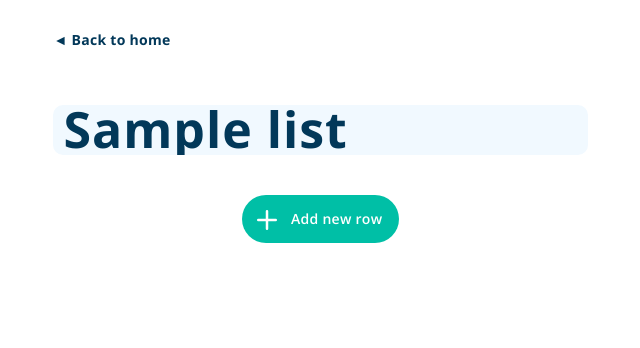
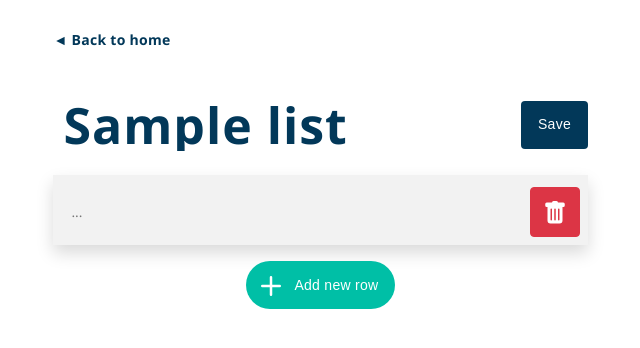
Before and after one commit to PretzelJohn/ListMatic, a Flask app: page /1 in a window 1280 px wide. Shown: the part 70-418 px from the top of the page, without its empty margins (40-680 px from the left). Run offline with Flask 2, Linux system fonts and the light colour scheme; a user stored in the database is signed in; tables that the repository leaves empty hold one stand-in row (values such as "Sample post"); parts of the project's set-up code (start-up, migrations or seed data) failed here and were passed over.

Commit message:
* Fixed save feature on new lists * Added save button * Styled list editor

```diff
--- a/app/routes.py
+++ b/app/routes.py
@@ -36,7 +36,7 @@ def dashboard():
 def list_create(category):
     list_id = add_list(current_user, category)
     flash('You have created a new list!', 'success')
-    return redirect(url_for('list_view', category=category, list_id=list_id))
+    return redirect(url_for('list_view', list_id=list_id))
 
 
 # Shows a specific list
--- a/app/static/css/style.css
+++ b/app/static/css/style.css
@@ -122,6 +122,7 @@ html, body {
 
 .form-text {
 	border: none !important;
+	background: none !important;
 	padding: 10px;
 }
 
--- /dev/null
+++ b/app/static/js/list.js
@@ -0,0 +1,70 @@
+const titleText = document.getElementById("titleText");
+const contentContainer = document.getElementById("contentContainer");
+const time = document.getElementById("saveTime");
+
+const saveBtn = document.getElementById("saveBtn");
+const addBtn = document.getElementById("addBtn");
+saveBtn.addEventListener('click', save);
+addBtn.addEventListener('click', addRow);
+
+//Saves the list
+function save() {
+    let arr = [];
+    for(let i = 0; i < contentContainer.children.length; i++) {
+        const child = contentContainer.children[i].children[0].children[0];
+        if(child.hasAttribute("onclick")) continue;
+        arr.push(child.value);
+    }
+
+    const data = {title: titleText.value, content: arr}
+
+    const tokens = window.location.href.split('/');
+    const url = "/"+tokens[tokens.length-1]+"/update";
+    console.log(url);
+    if(tokens.length > 0) {
+        console.log(tokens[tokens.length - 1]);
+        fetch(url, {
+            method: "POST",
+            headers: {'Content-Type': 'application/json'},
+            body: JSON.stringify(data)
+        }).then(res => {
+            if(res.ok) {
+                console.log("Saved! response: ", res);
+                const date = new Date(Date.now()).toLocaleTimeString();
+                time.innerText = "Last saved at " + date;
+            }
+        });
+    }
+}
+
+//Adds a new row to the list
+function addRow() {
+    const container = document.createElement("tr");
+    container.setAttribute("class", "d-flex flex-row");
+
+    const inputContainer = document.createElement("td");
+    inputContainer.setAttribute("class", "flex-grow-1");
+
+    const input = document.createElement("input");
+    input.setAttribute("class", "form-text w-100");
+    input.setAttribute("type", "text");
+    input.setAttribute("placeholder", "...");
+    inputContainer.appendChild(input);
+    container.appendChild(inputContainer);
+
+    const trashContainer = document.createElement("td");
+    const trash = document.createElement("button");
+    trash.setAttribute("class", "btn btn-danger btn-delete");
+
+    const trashIcon = document.createElement("img");
+    trashIcon.style.scale = "1.5";
+    trashIcon.src = "/static/img/trash.svg";
+    trash.appendChild(trashIcon);
+    trashContainer.appendChild(trash);
+    container.appendChild(trashContainer);
+    contentContainer.appendChild(container);
+
+    trash.onclick = () => {
+        container.parentElement.removeChild(container);
+    }
+}
--- a/app/templates/list.html
+++ b/app/templates/list.html
@@ -6,7 +6,7 @@
 {% endblock %}
 
 {% block content %}
-    <link rel="stylesheet" type="text/css" href="/static/css/list.css" crossorigin="anonymous">
+<link rel="stylesheet" type="text/css" href="/static/css/list.css" crossorigin="anonymous" xmlns="http://www.w3.org/1999/html">
 
     <div class="container-fluid">
         <div class="row text-start link-back">
@@ -17,21 +17,42 @@
 
         <div class="row row-cols-1 row-cols-xl-2">
             <div class="col mb-5">
-                <input id="titleText" class="form-text text-navy w-100 mb-4 fs-1 fw-bold" type="text" placeholder="Title" value="{{ list.title }}" autocomplete="off"/>
-                <div id="contentContainer" class="w-100">
-                    {% for item in list.content %}
-                        <div class="d-flex flex-row">
-                            <input class="form-text w-100" type="text" placeholder="..." value="{{ item }}"/>
-                            <button class="btn btn-danger btn-delete" onclick="this.parentElement.parentElement.removeChild(this.parentElement); save();">
-                                <img style="scale: 1.5;" src="/static/img/trash.svg"/>
-                            </button>
-                        </div>
-                    {% endfor %}
+                <div class="d-flex flex-row mb-4">
+                    <input id="titleText" class="form-text w-100 text-navy fs-1 fw-bold flex-grow-1 m-0 me-3" type="text" placeholder="Title" value="{{ list.title }}" autocomplete="off"/>
+                    <button id="saveBtn" class="btn btn-lg btn-navy text-white fs-6 arial">Save</button>
                 </div>
 
+                <table class="table table-borderless table-striped shadow">
+                    <tbody id="contentContainer" class="w-100">
+                        {% if not list.content %}
+                            <tr class="d-flex flex-row">
+                                <td class="flex-grow-1">
+                                    <input class="form-text w-100" type="text" placeholder="...">
+                                </td>
+                                <td>
+                                    <button class="btn btn-danger btn-delete" onclick="this.parentElement.parentElement.parentElement.removeChild(this.parentElement.parentElement);">
+                                        <img style="scale: 1.5;" src="/static/img/trash.svg"/>
+                                    </button>
+                                </td>
+                            </tr>
+                        {% endif %}
+                        {% for item in list.content %}
+                            <tr class="d-flex flex-row">
+                                <td class="flex-grow-1">
+                                    <input class="form-text w-100" type="text" placeholder="..." value="{{ item }}"/>
+                                </td>
+                                <td>
+                                    <button class="btn btn-danger btn-delete" onclick="this.parentElement.parentElement.parentElement.removeChild(this.parentElement.parentElement);">
+                                        <img style="scale: 1.5;" src="/static/img/trash.svg"/>
+                                    </button>
+                                </td>
+                            </tr>
+                        {% endfor %}
+                    </tbody>
+                </table>
 
                 <div class="text-center mt-3">
-                    <button class="btn btn-green rounded-pill p-1 pe-3 d-inline fw-semibold fs-6 text-white align-middle" onclick="addRow()">
+                    <button id="addBtn" class="btn btn-green rounded-pill p-1 pe-3 d-inline fs-6 arial text-white align-middle">
                         <img src="/static/img/plus.svg" width="40px" height="40px"/>
                         Add new row
                     </button>
@@ -39,7 +60,7 @@
             </div>
             <div class="col text-center">
                 {% if role in "owner" %}
-                    <button class="btn btn-lg btn-navy text-white w-75 fs-6 arial" type="button" data-bs-toggle="modal" data-bs-target="#inviteModal">
+                    <button class="btn btn-lg btn-navy text-white mw-100 fs-6 arial" type="button" data-bs-toggle="modal" data-bs-target="#inviteModal">
                         Invite Friends & Family
                     </button>
                 {% endif %}
@@ -54,66 +75,5 @@
 		{% include 'components/modal.html' %}
 	{% endwith %}
 
-    <script type="text/javascript">
-        const titleText = document.getElementById("titleText");
-        const contentContainer = document.getElementById("contentContainer");
-        const time = document.getElementById("saveTime");
-        titleText.addEventListener("focusout", save);
-        contentContainer.addEventListener("focusout", save);
-        function save() {
-            let arr = [];
-            for(let i = 0; i < contentContainer.children.length; i++) {
-                const child = contentContainer.children[i].children[0];
-                if(child.hasAttribute("onclick")) continue;
-                arr.push(child.value);
-            }
-
-            const data = {title: titleText.value, content: arr}
-
-            const tokens = window.location.href.split('/');
-            const url = "/"+tokens[tokens.length-1]+"/update";
-            console.log(url);
-            if(tokens.length > 0) {
-                console.log(tokens[tokens.length - 1]);
-                fetch(url, {
-                    method: "POST",
-                    headers: {'Content-Type': 'application/json'},
-                    body: JSON.stringify(data)
-                }).then(res => {
-                    if(res.ok) {
-                        console.log("Saved! response: ", res);
-                        const date = new Date(Date.now()).toLocaleTimeString();
-                        time.innerText = "Last saved at " + date;
-                    }
-                });
-            }
-        }
-
-        function addRow() {
-            const container = document.createElement("div");
-            container.setAttribute("class", "d-flex flex-row");
-
-            const input = document.createElement("input");
-            input.setAttribute("class", "form-text w-100");
-            input.setAttribute("type", "text");
-            input.setAttribute("placeholder", "...");
-            container.appendChild(input);
-
-            const trash = document.createElement("button");
-            trash.setAttribute("class", "btn btn-danger btn-delete");
-
-            const trashIcon = document.createElement("img");
-            trashIcon.style.scale = "1.5";
-            trashIcon.src = "/static/img/trash.svg";
-            trash.appendChild(trashIcon);
-            container.appendChild(trash);
-            contentContainer.appendChild(container);
-
-            trash.onclick = () => {
-                container.parentElement.removeChild(container);
-                save();
-            }
-            save();
-        }
-    </script>
+    <script src="/static/js/list.js" type="text/javascript"></script>
 {% endblock %}
```
Also changed, not shown: 1 other file.
